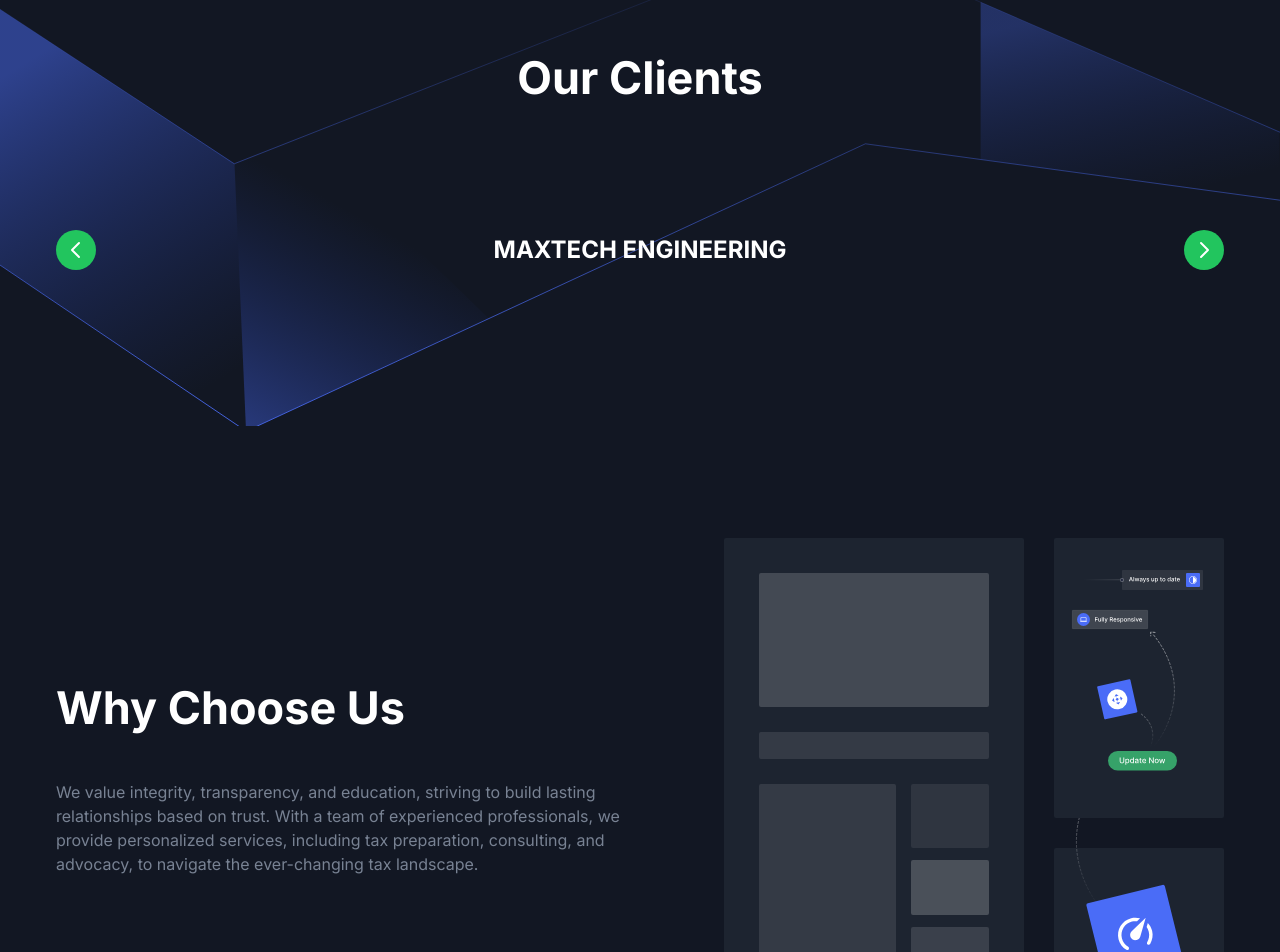
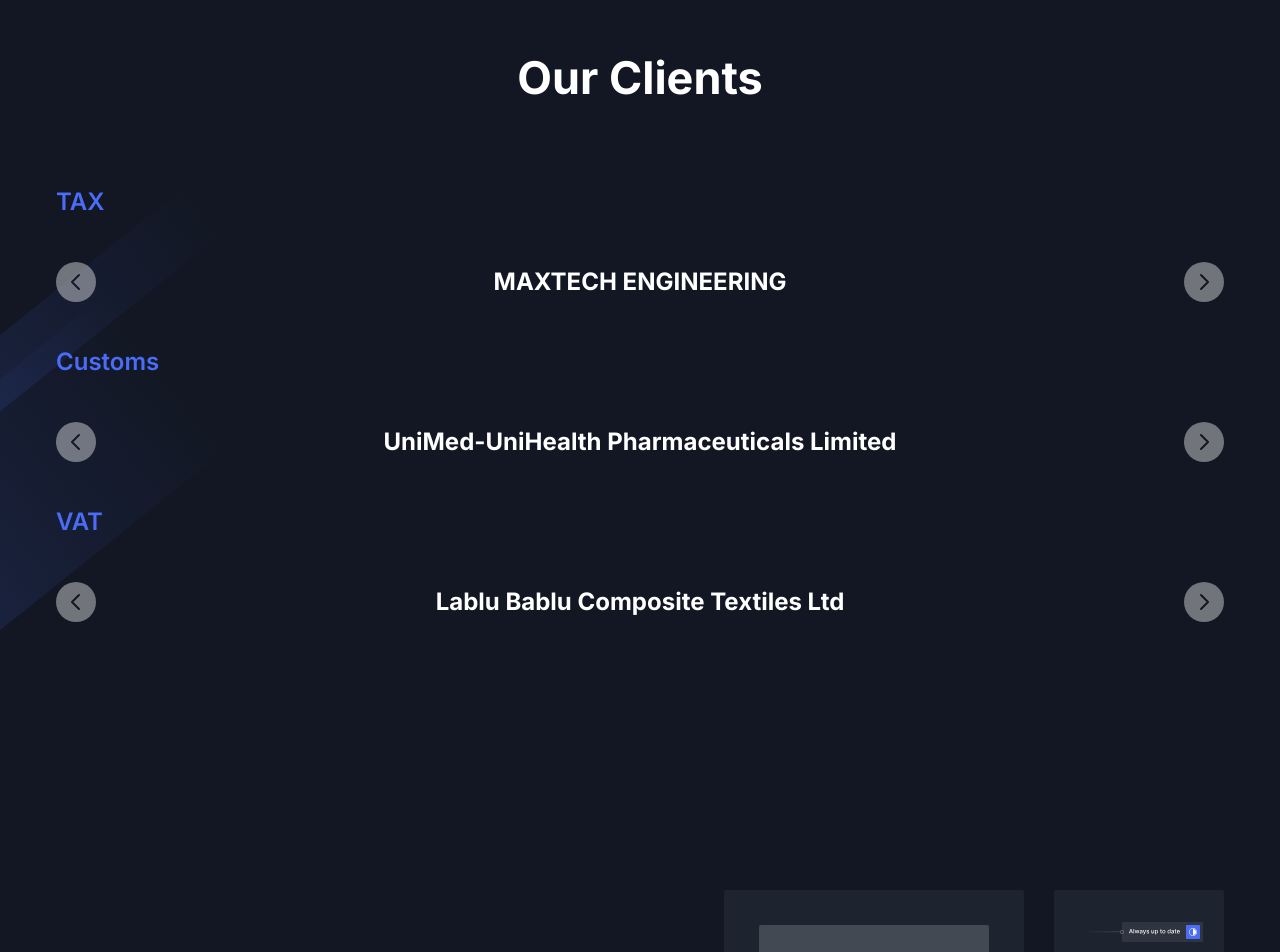
Before and after one commit to Fah1m09/taxationCarePortfolio, a Next.js app: page / in a window 1280 px wide. Shown: the part 1840-2792 px from the top of the page. Built offline with nearby package versions, Linux system fonts and the light colour scheme; no server answers.

Commit message:
update: client

```diff
--- a/src/components/Technologies/index.tsx
+++ b/src/components/Technologies/index.tsx
@@ -21,6 +21,7 @@
     <section className="relative z-10 py-16 md:py-20 lg:py-28">
       <div className="container">
         <SectionTitle title="Our Clients" paragraph="" center mb="80px" />
+        <h3 className="text-2xl font-semibold text-primary"> TAX </h3>
         <div
           className="relative mx-auto w-full
                      rounded-lg p-6
@@ -31,7 +32,9 @@
               className="flex transition-transform  duration-700 ease-in-out"
               style={{ transform: `translateX(-${current * 100}%)` }}
             >
-              {technologiesData.map((testimonial, index) => (
+              {technologiesData
+                .filter((x) => x.type === "Tax")
+                .map((testimonial, index) => (
                   <div key={index} className="w-full flex-shrink-0">
                     <div className="rounded-lg  transition-shadow duration-300 hover:shadow-2xl">
                       <h3 className="text-center text-2xl font-bold ">
@@ -49,9 +52,9 @@
                       top-1/2 -translate-y-1/2 transform"
           >
             <button
-              className="rounded-full bg-green-500
-                     p-2
-                     text-white transition-colors
+              className="rounded-full bg-white
+                     p-2 text-black
+                     opacity-40 transition-colors
                      duration-300 hover:bg-green-600"
               onClick={prevSlide}
             >
@@ -78,9 +81,175 @@
                       top-1/2 -translate-y-1/2 transform"
           >
             <button
-              className="rounded-full bg-green-500
-                     p-2
-                     text-white transition-colors
+              className="rounded-full bg-white
+                     p-2 text-black
+                     opacity-40 transition-colors
+                     duration-300 hover:bg-green-600"
+              onClick={nextSlide}
+            >
+              <svg
+                xmlns="http://www.w3.org/2000/svg"
+                fill="none"
+                viewBox="0 0 24 24"
+                strokeWidth={2}
+                stroke="currentColor"
+                className="h-6 w-6"
+              >
+                <path
+                  strokeLinecap="round"
+                  strokeLinejoin="round"
+                  d="M9 5l7 7-7 7"
+                />
+              </svg>
+            </button>
+          </div>
+        </div>
+        <h3 className="text-2xl font-semibold text-primary"> Customs </h3>
+        <div
+          className="relative mx-auto w-full
+                     rounded-lg p-6
+                    py-12"
+        >
+          <div className="overflow-hidden">
+            <div
+              className="flex transition-transform  duration-700 ease-in-out"
+              style={{ transform: `translateX(-${current * 100}%)` }}
+            >
+              {technologiesData
+                .filter((x) => x.type === "Customs")
+                .map((testimonial, index) => (
+                  <div key={index} className="w-full flex-shrink-0">
+                    <div className="rounded-lg  transition-shadow duration-300 hover:shadow-2xl">
+                      <h3 className="text-center text-2xl font-bold ">
+                        {testimonial.name}
+                      </h3>
+                    </div>
+                  </div>
+                ))}
+            </div>
+          </div>
+
+          {/* Previous button */}
+          <div
+            className="absolute left-0
+                      top-1/2 -translate-y-1/2 transform"
+          >
+            <button
+              className="rounded-full bg-white
+                     p-2 text-black
+                     opacity-40 transition-colors
+                     duration-300 hover:bg-green-600"
+              onClick={prevSlide}
+            >
+              <svg
+                xmlns="http://www.w3.org/2000/svg"
+                fill="none"
+                viewBox="0 0 24 24"
+                strokeWidth={2}
+                stroke="currentColor"
+                className="h-6 w-6"
+              >
+                <path
+                  strokeLinecap="round"
+                  strokeLinejoin="round"
+                  d="M15 19l-7-7 7-7"
+                />
+              </svg>
+            </button>
+          </div>
+
+          {/* Next button */}
+          <div
+            className="absolute right-0
+                      top-1/2 -translate-y-1/2 transform"
+          >
+            <button
+              className="rounded-full bg-white
+                     p-2 text-black
+                     opacity-40 transition-colors
+                     duration-300 hover:bg-green-600"
+              onClick={nextSlide}
+            >
+              <svg
+                xmlns="http://www.w3.org/2000/svg"
+                fill="none"
+                viewBox="0 0 24 24"
+                strokeWidth={2}
+                stroke="currentColor"
+                className="h-6 w-6"
+              >
+                <path
+                  strokeLinecap="round"
+                  strokeLinejoin="round"
+                  d="M9 5l7 7-7 7"
+                />
+              </svg>
+            </button>
+          </div>
+        </div>
+        <h3 className="text-2xl font-semibold text-primary"> VAT </h3>
+        <div
+          className="relative mx-auto w-full
+                     rounded-lg p-6
+                    py-12"
+        >
+          <div className="overflow-hidden">
+            <div
+              className="flex transition-transform  duration-700 ease-in-out"
+              style={{ transform: `translateX(-${current * 100}%)` }}
+            >
+              {technologiesData
+                .filter((x) => x.type === "VAT")
+                .map((testimonial, index) => (
+                  <div key={index} className="w-full flex-shrink-0">
+                    <div className="rounded-lg  transition-shadow duration-300 hover:shadow-2xl">
+                      <h3 className="text-center text-2xl font-bold ">
+                        {testimonial.name}
+                      </h3>
+                    </div>
+                  </div>
+                ))}
+            </div>
+          </div>
+
+          {/* Previous button */}
+          <div
+            className="absolute left-0
+                      top-1/2 -translate-y-1/2 transform"
+          >
+            <button
+              className="rounded-full bg-white
+                     p-2 text-black
+                     opacity-40 transition-colors
+                     duration-300 hover:bg-green-600"
+              onClick={prevSlide}
+            >
+              <svg
+                xmlns="http://www.w3.org/2000/svg"
+                fill="none"
+                viewBox="0 0 24 24"
+                strokeWidth={2}
+                stroke="currentColor"
+                className="h-6 w-6"
+              >
+                <path
+                  strokeLinecap="round"
+                  strokeLinejoin="round"
+                  d="M15 19l-7-7 7-7"
+                />
+              </svg>
+            </button>
+          </div>
+
+          {/* Next button */}
+          <div
+            className="absolute right-0
+                      top-1/2 -translate-y-1/2 transform"
+          >
+            <button
+              className="rounded-full bg-white
+                     p-2 text-black
+                     opacity-40 transition-colors
                      duration-300 hover:bg-green-600"
               onClick={nextSlide}
             >
@@ -102,7 +271,60 @@
           </div>
         </div>
       </div>
-      <div className="absolute bottom-0 left-0 right-0 z-[-1] h-full w-full bg-[url(/images/video/shape.svg)] bg-cover bg-center bg-no-repeat"></div>
+      <div className="absolute bottom-0 left-0 z-[-1]">
+        <svg
+          width="239"
+          height="601"
+          viewBox="0 0 239 601"
+          fill="none"
+          xmlns="http://www.w3.org/2000/svg"
+        >
+          <rect
+            opacity="0.3"
+            x="-184.451"
+            y="600.973"
+            width="196"
+            height="541.607"
+            rx="2"
+            transform="rotate(-128.7 -184.451 600.973)"
+            fill="url(#paint0_linear_93:235)"
+          />
+          <rect
+            opacity="0.3"
+            x="-188.201"
+            y="385.272"
+            width="59.7544"
+            height="541.607"
+            rx="2"
+            transform="rotate(-128.7 -188.201 385.272)"
+            fill="url(#paint1_linear_93:235)"
+          />
+          <defs>
+            <linearGradient
+              id="paint0_linear_93:235"
+              x1="-90.1184"
+              y1="420.414"
+              x2="-90.1184"
+              y2="1131.65"
+              gradientUnits="userSpaceOnUse"
+            >
+              <stop stopColor="#4A6CF7" />
+              <stop offset="1" stopColor="#4A6CF7" stopOpacity="0" />
+            </linearGradient>
+            <linearGradient
+              id="paint1_linear_93:235"
+              x1="-159.441"
+              y1="204.714"
+              x2="-159.441"
+              y2="915.952"
+              gradientUnits="userSpaceOnUse"
+            >
+              <stop stopColor="#4A6CF7" />
+              <stop offset="1" stopColor="#4A6CF7" stopOpacity="0" />
+            </linearGradient>
+          </defs>
+        </svg>
+      </div>
     </section>
   );
 };
--- a/src/components/Technologies/technologiesData.tsx
+++ b/src/components/Technologies/technologiesData.tsx
@@ -5,7 +5,7 @@
   {
     id: 1,
     name: "MAXTECH ENGINEERING",
-    type: "",
+    type: "Tax",
     href: "",
     image: "/images/brands/react.svg",
     imageLight: "/images/brands/react-light.svg",
@@ -13,7 +13,7 @@
   {
     id: 2,
     name: "Rashida Printing & Packaging",
-    type: "",
+    type: "Tax",
     href: "",
     image: "/images/brands/nextjs.svg",
     imageLight: "/images/brands/nextjs-light.svg",
@@ -21,7 +21,7 @@
   {
     id: 3,
     name: "STUDIO MATIAL",
-    type: "",
+    type: "Tax",
     href: "",
     image: "/images/brands/vuejs.svg",
     imageLight: "/images/brands/vuejs-light.svg",
@@ -29,7 +29,7 @@
   {
     id: 4,
     name: "Britto Art Trust",
-    type: "",
+    type: "Tax",
     href: "",
     image: "/images/brands/angular.svg",
     imageLight: "/images/brands/angular-light.svg",
@@ -37,7 +37,7 @@
   {
     id: 5,
     name: "Friends Air Express",
-    type: "",
+    type: "Tax",
     href: "",
     image: "/images/brands/netcore.svg",
     imageLight: "/images/brands/netcore-light.svg",
@@ -45,7 +45,7 @@
   {
     id: 6,
     name: "Forhad Impex Trade Company",
-    type: "",
+    type: "Tax",
     href: "",
     image: "/images/brands/nodejs.svg",
     imageLight: "/images/brands/nodejs-light.svg",
@@ -53,7 +53,63 @@
   {
     id: 7,
     name: "Dewan Food Products Ltd.",
-    type: "",
+    type: "Tax",
+    href: "",
+    image: "/images/brands/nodejs.svg",
+    imageLight: "/images/brands/nodejs-light.svg",
+  },
+  {
+    id: 8,
+    name: "UniMed-UniHealth Pharmaceuticals Limited",
+    type: "Customs",
+    href: "",
+    image: "/images/brands/nodejs.svg",
+    imageLight: "/images/brands/nodejs-light.svg",
+  },
+  {
+    id: 9,
+    name: "Ruchikor Agro Food Products Limited",
+    type: "Customs",
+    href: "",
+    image: "/images/brands/nodejs.svg",
+    imageLight: "/images/brands/nodejs-light.svg",
+  },
+  {
+    id: 10,
+    name: "MB Agro Food Products",
+    type: "Customs",
+    href: "",
+    image: "/images/brands/nodejs.svg",
+    imageLight: "/images/brands/nodejs-light.svg",
+  },
+  {
+    id: 11,
+    name: "Lablu Bablu Composite Textiles Ltd",
+    type: "VAT",
+    href: "",
+    image: "/images/brands/nodejs.svg",
+    imageLight: "/images/brands/nodejs-light.svg",
+  },
+  {
+    id: 11,
+    name: "Nexus Trade Centre",
+    type: "VAT",
+    href: "",
+    image: "/images/brands/nodejs.svg",
+    imageLight: "/images/brands/nodejs-light.svg",
+  },
+  {
+    id: 11,
+    name: "Doyen Sourcing Interntional",
+    type: "VAT",
+    href: "",
+    image: "/images/brands/nodejs.svg",
+    imageLight: "/images/brands/nodejs-light.svg",
+  },
+  {
+    id: 11,
+    name: "Alpha Apparels BD Limited",
+    type: "VAT",
     href: "",
     image: "/images/brands/nodejs.svg",
     imageLight: "/images/brands/nodejs-light.svg",
--- a/src/components/Training/index.tsx
+++ b/src/components/Training/index.tsx
@@ -92,7 +92,7 @@
           </div>
         </div>
       </div>
-      <div className="absolute bottom-0 left-0 right-0 z-[-1] h-full w-full bg-[url(/images/video/shape.svg)] bg-cover bg-center bg-no-repeat"></div>
+
     </section>
   );
 };
```
Lines whose indentation alone changed are shown as unchanged.
